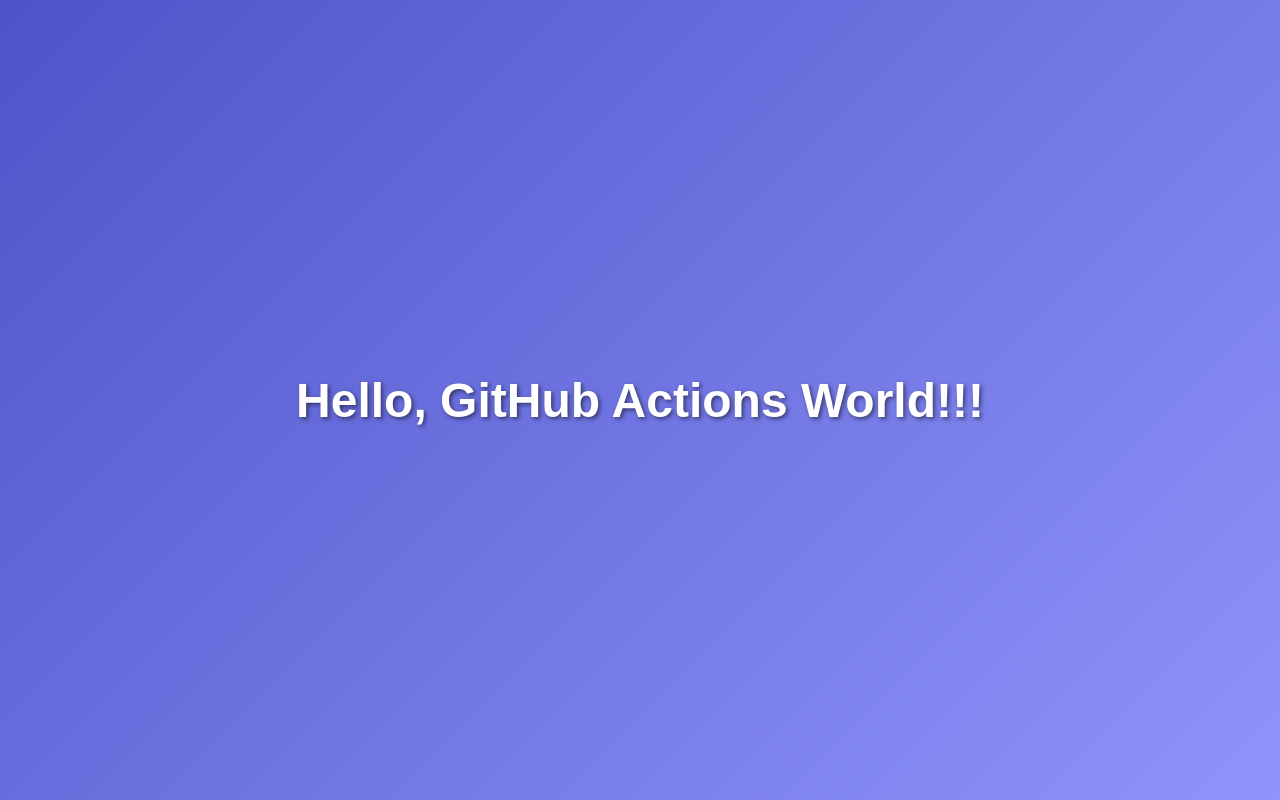
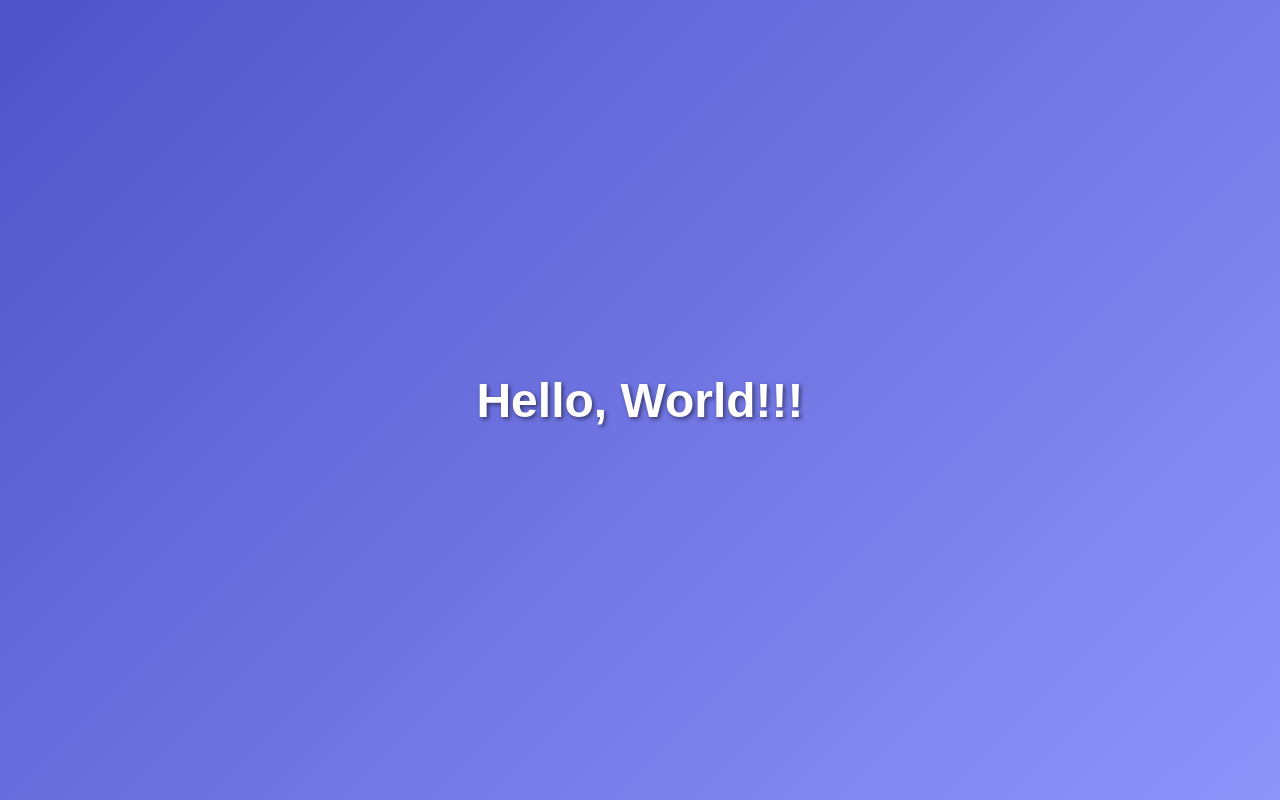
Before and after one commit to saurabh-jadhav-09/hello-world-aws, a plain HTML site: page index.html in a window 1280 px wide. Drawn offline with Linux system fonts and the light colour scheme.

Commit message:
Update index.html
back to og

```diff
--- a/index.html
+++ b/index.html
@@ -24,6 +24,6 @@
     </style>
 </head>
 <body>
-    <h1>Hello, GitHub Actions World!!!</h1>
+    <h1>Hello, World!!!</h1>
 </body>
 </html>
```
